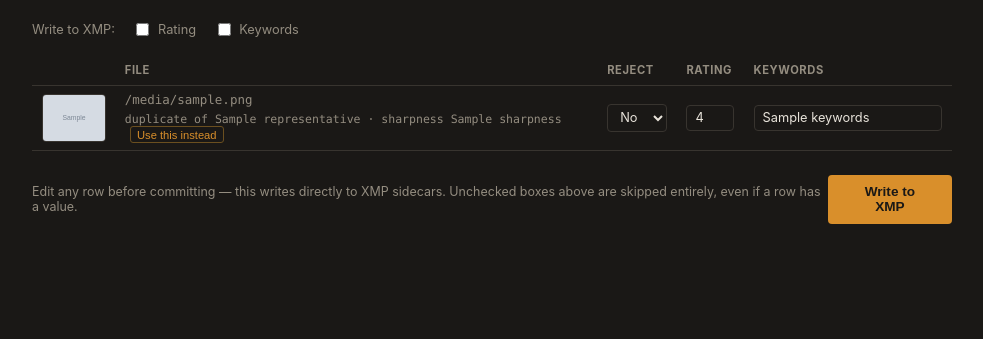
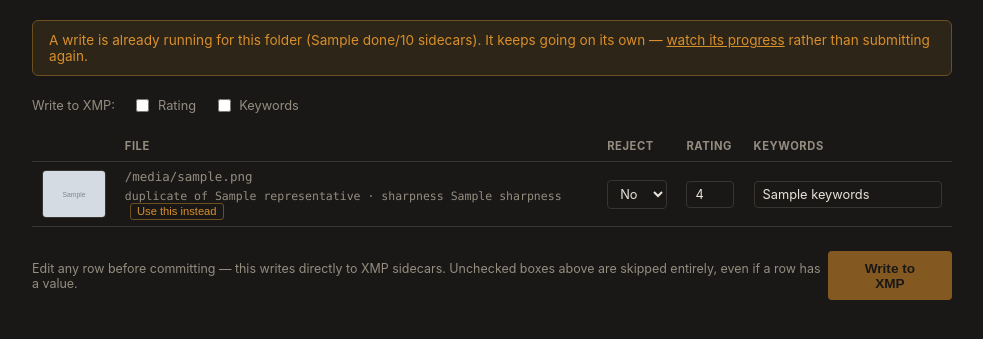
Before and after one commit to elpicoso/photo-triage-app, a Flask app: template templates/review.html in a window 1280 px wide. Shown: the part 70-409 px from the top of the page, without its empty margins (148-1131 px from the left). Run offline with Flask 3, Linux system fonts and the light colour scheme; the template is opened without the code that fills it: most values are stand-ins (such as "Sample title", 1, 10 or a date in 2020); grey boxes marked "Sample" are stand-in pictures.

Commit message:
Review page: instant feedback on Write, and guard against re-submitting
The background /write fixes the 500, but the Review page itself still
gave no sign anything happened, and someone navigating back to it
mid-write saw an idle-looking form and could submit again.

- Clicking "Write to XMP" immediately disables the button ("Starting...")
  while the browser follows the redirect to the folder's progress bar.
- If a write is already running for the folder, the Review page shows a
  banner with the live count and a link to its progress, and the Write
  button is disabled.

Co-Authored-By: Claude Sonnet 5.5 <noreply@anthropic.com>

```diff
--- a/app.py
+++ b/app.py
@@ -416,7 +416,12 @@ def review(folder):
     for row in rows:
         row["group"] = group_by_filename.get(row["filename"])
 
-    return render_template("review.html", folder=folder, rows=rows, ops=ops)
+    progress = read_progress(folder)
+    writing = progress if is_active(folder) and progress["stage"] == "writing" else None
+
+    return render_template(
+        "review.html", folder=folder, rows=rows, ops=ops, writing=writing
+    )
 
 
 @app.route("/preview/<path:folder>/<filename>")
--- a/templates/review.html
+++ b/templates/review.html
@@ -95,6 +95,17 @@
   }
   button:hover { background: #eba447; }
   .note { color: var(--muted); font-size: 0.78rem; }
+  .writing-banner {
+    background: rgba(217, 143, 43, 0.1);
+    border: 1px solid var(--amber-dim);
+    color: var(--amber);
+    border-radius: 6px;
+    padding: 0.7rem 1rem;
+    font-size: 0.85rem;
+    margin-bottom: 1.25rem;
+  }
+  .writing-banner a { color: var(--amber); }
+  button:disabled { opacity: 0.55; cursor: default; background: var(--amber); }
 
   .thumb {
     width: 64px;
@@ -132,7 +143,15 @@
       <a class="back" href="{{ url_for('browse', subpath=folder.rsplit('/', 1)[0] if '/' in folder else '') }}">&larr; back</a>
     </header>
 
-    <form action="{{ url_for('write', folder=folder) }}" method="post">
+    {% if writing %}
+      <div class="writing-banner">
+        A write is already running for this folder ({{ writing.done }}/{{ writing.total }} sidecars).
+        It keeps going on its own &mdash; <a href="{{ url_for('browse', subpath=folder) }}">watch its progress</a>
+        rather than submitting again.
+      </div>
+    {% endif %}
+
+    <form action="{{ url_for('write', folder=folder) }}" method="post" id="write-form">
       <div class="write-ops">
         <span>Write to XMP:</span>
         <label><input type="checkbox" name="ops" value="rating" {{ 'checked' if ops.rating }}> Rating</label>
@@ -189,12 +208,20 @@
 
       <div class="submit-row">
         <span class="note">Edit any row before committing — this writes directly to XMP sidecars. Unchecked boxes above are skipped entirely, even if a row has a value.</span>
-        <button type="submit">Write to XMP</button>
+        <button type="submit" id="write-btn"{% if writing %} disabled{% endif %}>Write to XMP</button>
       </div>
     </form>
   </div>
 
   <script>
+    // Instant feedback on click, and no double-submits: writing a big folder
+    // takes minutes, and a page that looks idle gets clicked again.
+    document.getElementById('write-form').addEventListener('submit', function () {
+      const btn = document.getElementById('write-btn');
+      btn.disabled = true;
+      btn.textContent = 'Starting\u2026';
+    });
+
     function makeKeeper(groupId, filename) {
       document.querySelectorAll('tr[data-group="' + CSS.escape(groupId) + '"]').forEach(function (tr) {
         const select = tr.querySelector('select[name="reject"]');
```
